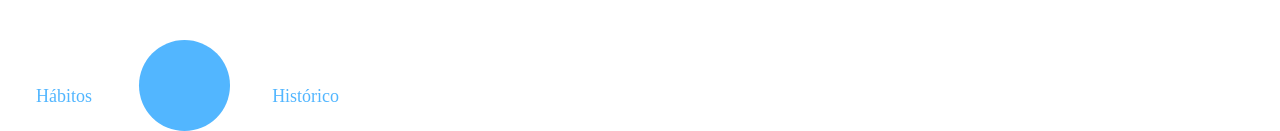
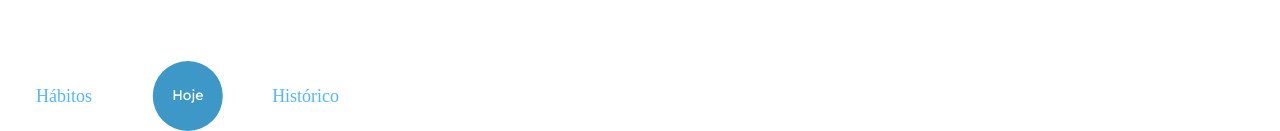
Before and after one commit to gavuolo/projeto11-trackit, a React (Create React App) app: page /habitos in a window 1280 px wide. Shown: the part 669-800 px from the top of the page. Built offline with nearby package versions, Linux system fonts and the light colour scheme.

Commit message:
login feito

```diff
--- a/package.json
+++ b/package.json
@@ -7,6 +7,7 @@
     "localforage": "^1.10.0",
     "match-sorter": "^6.3.1",
     "react": "^17.0.2",
+    "react-circular-progressbar": "^2.1.0",
     "react-dom": "^17.0.2",
     "react-router-dom": "^6.4.2",
     "react-scripts": "^4.0.3",
--- a/src/components/pages/Footer.js
+++ b/src/components/pages/Footer.js
@@ -1,11 +1,34 @@
 import styled from "styled-components"
+import { CircularProgressbar,  buildStyles } from "react-circular-progressbar";
+import 'react-circular-progressbar/dist/styles.css';
+import { useContext, useState } from "react";
+import { AuthContext } from "./contexts/AuthContext";
+
 export default function Footer(){
+
+    const { value, setValue } = useContext(AuthContext)
     return(<>
     <BottomBar>
         <DivHabitos>
             <p>Hábitos</p>
         </DivHabitos>
-        <Circle/>
+
+        <CircularProgressbar
+        value={value}
+        text={`Hoje`}
+        duration={1.4}
+        background
+        backgroundPadding={6}
+        styles={buildStyles({
+          backgroundColor: "#3e98c7",
+          textColor: "#fff",
+          fontFamily: 'Lexend Deca',
+          fontSize: '18px',
+          pathColor: "#fff",
+          trailColor: "transparent"
+        })}
+        />
+
         <DivHistorico>
             <p>Histórico</p>
         </DivHistorico>
@@ -51,7 +74,7 @@
     cursor: pointer;
 `
 
-const Circle = styled.div`
+/*const Circle = styled.div`
 position: absolute;
 bottom: 0;
 left: 37%;
@@ -59,4 +82,4 @@
 height: 91px;
 border-radius: 50%;
 background: #52B6FF;
-`
+`*/
--- a/src/components/pages/TopBar.js
+++ b/src/components/pages/TopBar.js
@@ -1,10 +1,16 @@
 import styled from "styled-components"
+import { useContext, useState } from "react";
+import { AuthContext } from "./contexts/AuthContext";
+
 export default function ToBar(){
+    const {user, setUser } = useContext(AuthContext)
+
     return(<>
     <NavBar>
         <DivIcon>
             <p>TrackIt</p>
         </DivIcon>
+        <DivImage src={user.image} alt="icon" />
     </NavBar>
 
     </>)
@@ -31,3 +37,15 @@
     line-height: 49px;
 }
 `
+
+const DivImage = styled.img`
+    max-width: 51px;
+    max-height: 51px;
+    border-radius: 100%;
+    background-color: #FFFFFF;
+    z-index: 1;
+    position: absolute;
+    right: 0;
+    top: 0;
+    margin: 9px 18px 10px 0;
+`
--- a/src/components/pages/cadastro/TelaCadastro.js
+++ b/src/components/pages/cadastro/TelaCadastro.js
@@ -112,5 +112,8 @@
             margin-bottom: 25px;
             color: #FFFFFF;
             font-size: 21px;
-    }
+        }
+        & p{
+        cursor: pointer
+        }
     `
--- a/src/components/pages/contexts/AuthContext.js
+++ b/src/components/pages/contexts/AuthContext.js
@@ -6,12 +6,13 @@
 
 function AuthProvider({children}){
 
-   // const navigation = useNavigation();
     const [user,setUser] = useState({})
+
+    const [value, setValue] = useState(0)
 
 
     return(
-        <AuthContext.Provider value={{user, setUser}}>
+        <AuthContext.Provider value={{user, setUser, value, setValue}}>
             {children}
         </AuthContext.Provider>
     )
--- a/src/components/pages/habitos/TelaHabitos.js
+++ b/src/components/pages/habitos/TelaHabitos.js
@@ -4,8 +4,11 @@
 import { AuthContext } from "../contexts/AuthContext";
 import { useContext, useState } from "react";
 
+
 export default function TelaHabitos(){
-    const {user, setUser } = useContext(AuthContext)
+    const { user, setUser } = useContext(AuthContext)
+
+    const { value, setValue } = useContext(AuthContext)
 
     function Clicou(){
 
@@ -14,7 +17,7 @@
 
     return(<>
     <TopBar />
-    <DivImage src={user.image} alt="icon" />
+
     <DivContent>
         <MeusHabitos>
             <p>Meus hábitos</p>
@@ -67,14 +70,3 @@
     }
 
 `
-const DivImage = styled.img`
-    max-width: 51px;
-    max-height: 51px;
-    border-radius: 100%;
-    background-color: #FFFFFF;
-    z-index: 1;
-    position: absolute;
-    left: 1;
-    right: 0;
-    margin: 9px 18px 10px 0;
-`
--- a/src/components/pages/login/TelaLogin.js
+++ b/src/components/pages/login/TelaLogin.js
@@ -2,7 +2,8 @@
 import { Link, useNavigate} from "react-router-dom";
 import { useContext, useState } from "react";
 import axios from "axios";
-import { AuthContext } from "../contexts/AuthContext"
+import { AuthContext } from "../contexts/AuthContext";
+
 
 export default function TelaLogin({icon}){
 
@@ -10,13 +11,7 @@
     const [password, setPassword] = useState('')
 
     const navigate = useNavigate()
-    const {user, setUser } = useContext(AuthContext)
-
-    /*function Formulario(e){
-        const {name, value} = e.target
-        setForm({...form, [name]: value })
-    }*/
-
+    const { user, setUser } = useContext(AuthContext)
 
     function Entrar(){
         const obj ={
@@ -24,15 +19,12 @@
             email: email
         }
         console.log(obj)
-       const post = axios.post("https://mock-api.bootcamp.respondeai.com.br/api/v2/trackit/auth/login", obj)
+        const post = axios.post("https://mock-api.bootcamp.respondeai.com.br/api/v2/trackit/auth/login", obj)
         post.then((e) => {
-            console.log("FUNCIONOU")
             setUser(e.data)
             navigate("/habitos")
         })
         post.catch(erro => alert(erro.data));
-        //Se a requisição der certa
-
     }
     return(
         <>
@@ -103,5 +95,8 @@
         margin-bottom: 25px;
         color: #FFFFFF;
         font-size: 21px;
-}
+    }
+    & p{
+        cursor: pointer
+    }
 `
--- /dev/null
+++ b/src/styles.css
@@ -0,0 +1,65 @@
+/*
+ * react-circular-progressbar styles
+ * All of the styles in this file are configurable!
+ */
+
+ .CircularProgressbar {
+    /*
+     * This fixes an issue where the CircularProgressbar svg has
+     * 0 width inside a "display: flex" container, and thus not visible.
+     */
+    width: 100%;
+    /*
+     * This fixes a centering issue with CircularProgressbarWithChildren:
+     * https://github.com/kevinsqi/react-circular-progressbar/issues/94
+     */
+    vertical-align: middle;
+  }
+
+  .CircularProgressbar .CircularProgressbar-path {
+    stroke: #3e98c7;
+    stroke-linecap: round;
+    transition: stroke-dashoffset 0.5s ease 0s;
+  }
+
+  .CircularProgressbar .CircularProgressbar-trail {
+    stroke: #d6d6d6;
+    /* Used when trail is not full diameter, i.e. when props.circleRatio is set */
+    stroke-linecap: round;
+  }
+
+  .CircularProgressbar .CircularProgressbar-text {
+    fill: #3e98c7;
+    font-size: 20px;
+    dominant-baseline: middle;
+    text-anchor: middle;
+  }
+
+  .CircularProgressbar .CircularProgressbar-background {
+    fill: #d6d6d6;
+  }
+
+  /*
+   * Sample background styles. Use these with e.g.:
+   *
+   *   <CircularProgressbar
+   *     className="CircularProgressbar-inverted"
+   *     background
+   *     percentage={50}
+   *   />
+   */
+  .CircularProgressbar.CircularProgressbar-inverted .CircularProgressbar-background {
+    fill: #3e98c7;
+  }
+
+  .CircularProgressbar.CircularProgressbar-inverted .CircularProgressbar-text {
+    fill: #fff;
+  }
+
+  .CircularProgressbar.CircularProgressbar-inverted .CircularProgressbar-path {
+    stroke: #fff;
+  }
+
+  .CircularProgressbar.CircularProgressbar-inverted .CircularProgressbar-trail {
+    stroke: transparent;
+  }
```
Also changed, not shown: 1 other file (tests, documents, lock files or other folders).
